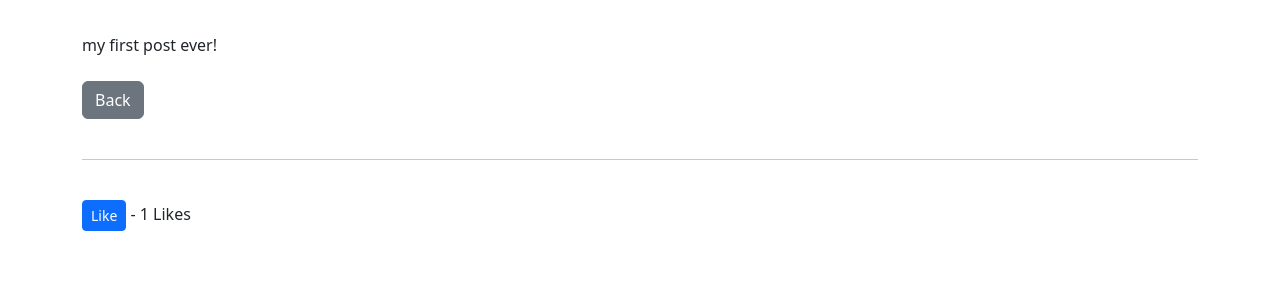
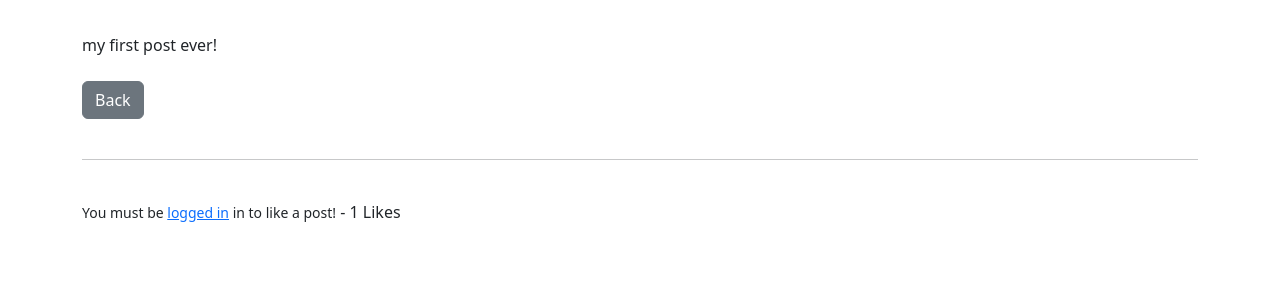
Before and after one commit to Code-Institute-Submissions/pphilippersson6-my-blog.p4, a Django app: page /article/1/ in a window 1280 px wide. Shown: the part 184-484 px from the top of the page. Run offline with Django 3.2, Linux system fonts and the light colour scheme; data comes from the database, SQL or seed files in the repository; tables that the repository leaves empty hold one stand-in row (values such as "Sample post").

Commit message:
added a unlike button, that only appears when you liked a post. and also made it required to be logged in to like/unlike posts!

```diff
--- a/myblog/templates/blogpost_details.html
+++ b/myblog/templates/blogpost_details.html
@@ -33,10 +33,20 @@
 
 <form action="{% url 'like_post' post.pk %}" method="POST">
     {% csrf_token %}
-    <button type="submit" name="post_id" value="{{ post.id }}" class="btn btn-primary btn-sm">
-        Like
-    </button>
-    - {{ total_likes }} Likes
+{% if user.is_authenticated %}
+    {% if liked %}
+        <button type="submit" name="post_id" value="{{ post.id }}" class="btn btn-danger btn-sm">
+            Unlike
+        </button>
+    {% else %}
+         <button type="submit" name="post_id" value="{{ post.id }}" class="btn btn-primary btn-sm">
+            Like
+        </button>
+    {% endif %}
+{% else %}
+    <small> You must be <a href="{% url 'login' %}">logged in</a> in to like a post!</small>
+{% endif %}
+        - {{ total_likes }} Likes
 </form>
 
 {% endblock %}
--- a/myblog/views.py
+++ b/myblog/views.py
@@ -10,7 +10,14 @@ from django.http import HttpResponseRedirect
 
 def LikeView(request, pk):
     post = get_object_or_404(Post, id=request.POST.get('post_id'))
-    post.likes.add(request.user)
+    liked = False
+    if post.likes.filter(id=request.user.id).exists():
+        post.likes.remove(request.user)
+        liked = False
+    else:
+        post.likes.add(request.user)
+        liked = True
+
     return HttpResponseRedirect(reverse('article-detail', args=[str(pk)]))
 
 class HomeView(ListView):
@@ -42,8 +49,14 @@ class ArticleDetailView(DetailView):
 
         stuff = get_object_or_404(Post, id=self.kwargs['pk'])
         total_likes = stuff.total_likes()
+
+        liked = False
+        if stuff.likes.filter(id=self.request.user.id).exists():
+            liked = True
+
         context["categ_menu"] = categ_menu
         context ["total_likes"] = total_likes
+        context ["liked"] = liked
         return context
 
 class AddPostView(CreateView):
```
